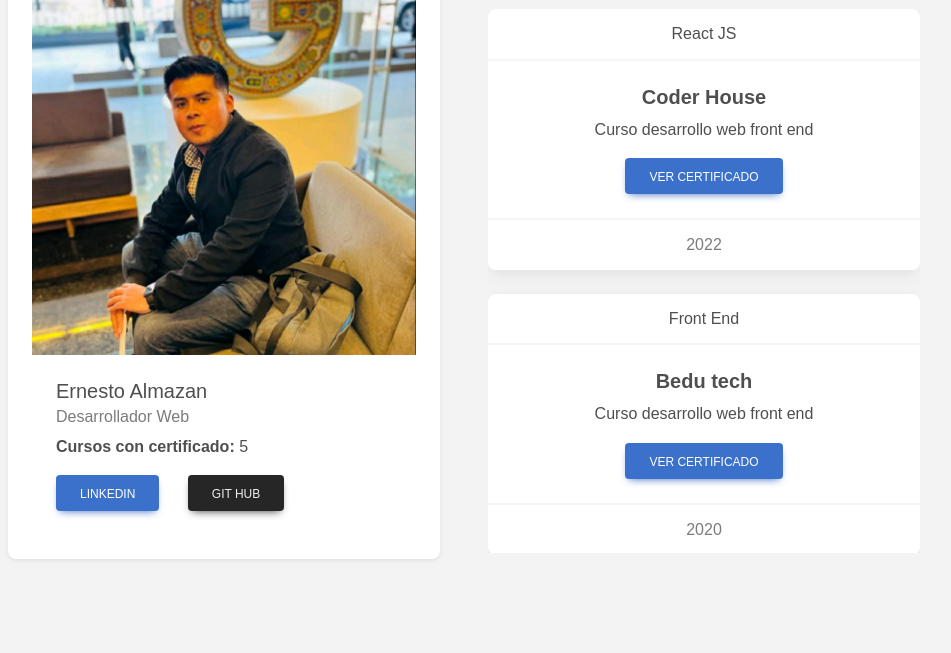
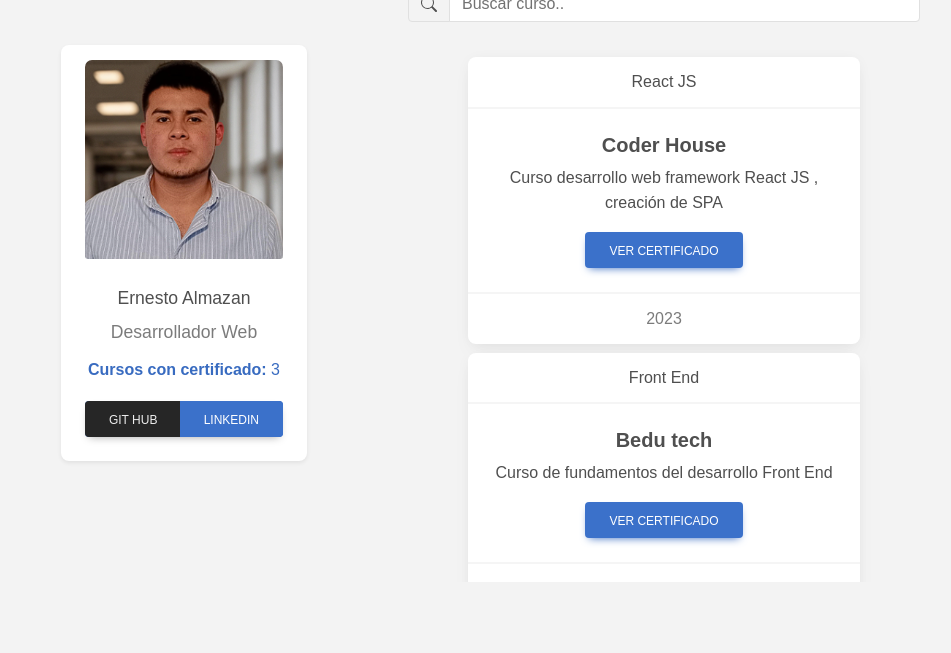
Before and after one commit to Dev-almazan/Fundamentos-Typescript, a plain HTML site: page index.html in a window 1280 px wide. Shown: the part 147-800 px from the top of the page, without its empty margins (176-1127 px from the left). Drawn offline with Linux system fonts and the light colour scheme; a web font is replaced by a local one.

Commit message:
Agregando buscador

```diff
--- a/css/app.css
+++ b/css/app.css
@@ -1,6 +1,7 @@
 
 body
 {
+    grid-template-columns: repeat(3, 200px);
     display: flex;
     align-items: center !important;
     align-content: center !important;
@@ -17,6 +18,62 @@ section.inicio
 
 }
 
+#tarjeta
+{
+    align-items: center;
+    display: grid;
+    height: auto;
+}
+
+.card-Perfil
+{
+    width: 70% !important;
+    margin:  0 auto;
+}
+#tarjeta .card-title
+{
+    font-size: 1.1em;
+    font-weight: 400 ;
+    line-height: 30px;
+    text-align: center;
+}
+
+#tarjeta .card-subtitle {
+    font-size: 1.1em;
+    font-weight: 400 !important;
+    text-align: center;
+    line-height: 30px;
+}
+
+#tarjeta .card-text {
+    font-size: 1em;
+    font-weight: 500;
+    color: #386bc0;
+    line-height: 30px;
+    text-align: center;
+    font-weight: 400;
+}
+#tarjeta .card-footer {
+    margin: 0 auto;
+    display: grid;
+}
+
+#SecCursos
+{
+    padding: 2% 5%;
+    box-sizing: border-box;
+}
+#SecCursos .card {
+    max-width: 85% !important;
+    margin: 2% auto !important;
+}
+.btn-group
+{
+    background-color: #386bc0 !important;
+    margin:  0 auto;
+    justify-content: center !important;
+    display: flex !important;
+}
 
 .cursos
 {
@@ -24,6 +81,16 @@ section.inicio
     max-height: 40rem;
     overflow-y: scroll;
 }
+.img-pf
+{
+    margin:  0 auto;
+    width: 80% !important;
+    height: auto;
+    margin-top: 6%;
+    box-sizing: border-box;
+    border-radius: 1.6%;
+}
+
 
 @media only screen and (max-width: 1600px) {
 
--- a/index.html
+++ b/index.html
@@ -5,16 +5,21 @@
     <meta name="viewport" content="width=device-width, initial-scale=1.0">
     <title>Detalle Curos</title>
     <link href="./css/app.css" rel="stylesheet" />
-    <link href="./libs/css/font-awesome.css" rel="stylesheet" />
     <link href="./libs/css/fonts-google.css" rel="stylesheet" />
     <link href="./libs/css/mdb.css" rel="stylesheet" />
 </head>
 <body class="body">
             <section class="row col-md-12 inicio">
-                    <div class="col-md-6 p-4" id="tarjeta"></div>
-                        <div class="col-md-6 p-4 " id="cursos">
-                            <h2 class="text-center mb-4  text-primary ">Cursos</h2>
-                            <div class="cursos" id="SecCursos">
+                    <div class="col-md-5 p-4" id="tarjeta"></div>
+                        <div class="col-md-7 p-4 " id="cursos">
+                            <h2 class="text-center mb-4  text-primary ">Mis Cursos</h2>
+                            <div class="input-group mb-3">
+                                <span class="input-group-text">
+                                    <svg xmlns="http://www.w3.org/2000/svg" width="16" height="16" fill="currentColor" class="bi bi-search" viewBox="0 0 16 16">  <path   d="M11.742 10.344a6.5 6.5 0 1 0-1.397 1.398h-.001q.044.06.098.115l3.85 3.85a1 1 0 0 0 1.415-1.414l-3.85-3.85a1 1 0 0 0-.115-.1zM12 6.5a5.5 5.5 0 1 1-11 0 5.5 5.5 0 0 1 11 0" /></svg></span>
+                                <input type="search" class="form-control" placeholder="Buscar curso.." />
+
+                            </div>
+                            <div class="cursos" id="SecCursos" >
                             </div>
                         </div>
                     </div>
--- a/js/app.js
+++ b/js/app.js
@@ -1,24 +1,24 @@
 import { usuario, niveles } from "./usuario.js";
 import { Cursos } from "./cursos.js";
 export var cursos = [
-    new Cursos("React JS", "Coder House", "Curso desarrollo web front end", "si", 2022),
-    new Cursos("Front End", "Bedu tech", "Curso desarrollo web front end", "si", 2020),
-    new Cursos("Java", "Platzi", "Curso desarrollo de aplicaciones móviles", "si", 2021),
-    new Cursos("Python", "Udemy", "Curso aprendizaje automático", "si", 2023),
-    new Cursos("C++", "Coursera", "Curso programación de sistemas", "no", 2021),
-    new Cursos("SQL", "EdX", "Curso bases de datos relacionales", "no", 2022),
-    new Cursos("HTML y CSS", "Khan Academy", "Curso fundamentos de desarrollo web", "si", 2020)
+    new Cursos("React JS", "Coder House", "Curso desarrollo web framework React JS , creación de SPA", "si", 2023, "https://www.coderhouse.com.mx/certificados/63f9534bddb983000e1b648c"),
+    new Cursos("Front End", "Bedu tech", "Curso de fundamentos del desarrollo Front End", "si", 2022, "https://www.linkedin.com/in/dev-almazan/overlay/1607963516664/single-media-viewer/?profileId=ACoAACkQPpMBTWbeCN9D5yI0eA06RPJFnI0Bt88"),
+    new Cursos("Java", "Platzi", "Curso desarrollo de aplicaciones móviles", "no", 2021, ""),
+    new Cursos("Python", "Udemy", "Curso aprendizaje automático", "no", 2023, ""),
+    new Cursos("TypeScript", "Coursera", "Fundamentos de TypeScript", "si", 2024, "https://www.coursera.org/account/accomplishments/certificate/LYSYL8B82WSL"),
+    new Cursos("SQL", "EdX", "Curso bases de datos relacionales", "no", 2022, ""),
+    new Cursos("HTML y CSS", "Khan Academy", "Curso fundamentos de desarrollo web", "no", 2020, "")
 ];
-var data = new usuario("Ernesto", "Almazan", "perfil.jpeg", "Desarrollador Web", 27, niveles.LIC, cursos);
+var data = new usuario("Ernesto", "Almazan", "perfil.png", "Desarrollador Web", 27, niveles.LIC, cursos);
 var cursosAprobados = data.numeroDeCursosAprobados(data.cursosUsuario);
 var card = document.getElementById("tarjeta");
 var cursoSec = document.getElementById("SecCursos");
 function ASignarUsuarios(data) {
-    card.innerHTML = "<div class=\"card p-4 shadow-sm\" style=\"width: 100%;\">\n                               <img src=\"./img/".concat(data.avatar, "\" class=\"card-img-top\" alt=\"").concat(data.profesion, "\" >     \n                                <div class=\"card-body\">\n                                    <h5 class=\"card-title \">").concat(data.nombre, " ").concat(data.apellidos, "</h5>\n                                    <h6 class=\"card-subtitle  mb-2 text-muted\">").concat(data.profesion, " </h6>\n                                    <p class=\"card-text \"><b>Cursos con certificado: </b>").concat(cursosAprobados, "</p>\n                                    <a href=\"#\" class=\"card-link btn-primary btn\">Linkedin</a>\n                                    <a href=\"#\" class=\"card-link btn-dark btn\">Git Hub</a>\n                                </div>\n                        </div>");
+    card.innerHTML = "<div class=\"card shadow-sm card-Perfil\" >\n                               <img src=\"./img/".concat(data.avatar, "\" class=\"card-img-top img-pf\" alt=\"").concat(data.profesion, "\" >     \n                                <div class=\"card-body\">\n                                    <h5 class=\"card-title\"> ").concat(data.nombre, " ").concat(data.apellidos, "</h5>\n                                    <h6 class=\"card-subtitle  mb-2 text-muted\"> ").concat(data.profesion, " </h6>\n                                    <p class=\"card-text \"><b>Cursos con certificado: </b>").concat(cursosAprobados, "</p>\n                                        <div class=\"btn-group\">\n                                            <a href=\"#\" class=\"card-link btn-dark btn\">Git Hub</a>\n                                            <a href=\"#\" class=\"card-link btn-primary btn\">Linkedin</a>\n                                        </div>   \n                                    \n                                </div>\n                        </div>");
 }
 function AsignarCursos(data) {
     data.forEach(function (element) {
-        cursoSec.innerHTML += "<div class=\"card text-center mb-4\">\n                            <div class=\"card-header\">".concat(element.nombre, " </div>\n                            <div class=\"card-body\">\n                                <h5 class=\"card-title\"><strong>").concat(element.escuela, "</strong></h5>\n                                <p class=\"card-text\">").concat(element.descripcion, "</p>\n                                <a href=\"#\" class=\"btn btn-primary\" data-mdb-ripple-init>Ver certificado</a>\n                            </div>\n                            <div class=\"card-footer text-muted\">").concat(element.periodo, "</div>\n                        </div>");
+        cursoSec.innerHTML += "<div class=\"card text-center mb-4\">\n                            <div class=\"card-header\">".concat(element.nombre, " </div>\n                            <div class=\"card-body\">\n                                <h5 class=\"card-title\"><strong>").concat(element.escuela, "</strong></h5>\n                                <p class=\"card-text\">").concat(element.descripcion, "</p>\n                               <a href=\"").concat(element.certUrl, "\" target=\"_blank\" class=\"btn btn-primary\"  ").concat(element.certificado !== 'si' ? 'style="display: none;"' : '', ">Ver certificado</a>\n                            </div>\n                            <div class=\"card-footer text-muted\">").concat(element.periodo, "</div>\n                        </div>");
     });
 }
 ASignarUsuarios(data);
--- a/js/cursos.js
+++ b/js/cursos.js
@@ -1,11 +1,12 @@
 /*Creamos clase usuario para acceder a sus metodos y propiedades  */
 var Cursos = /** @class */ (function () {
-    function Cursos(nombre, escuela, descripcion, certificado, periodo) {
+    function Cursos(nombre, escuela, descripcion, certificado, periodo, certUrl) {
         this.nombre = nombre;
         this.escuela = escuela;
         this.descripcion = descripcion;
         this.certificado = certificado;
         this.periodo = periodo;
+        this.certUrl = certUrl;
         console.log(this.nombre);
     }
     return Cursos;
```
Also changed, not shown: img/perfil.jpeg (deleted), img/perfil.png (added), 2 other files.
